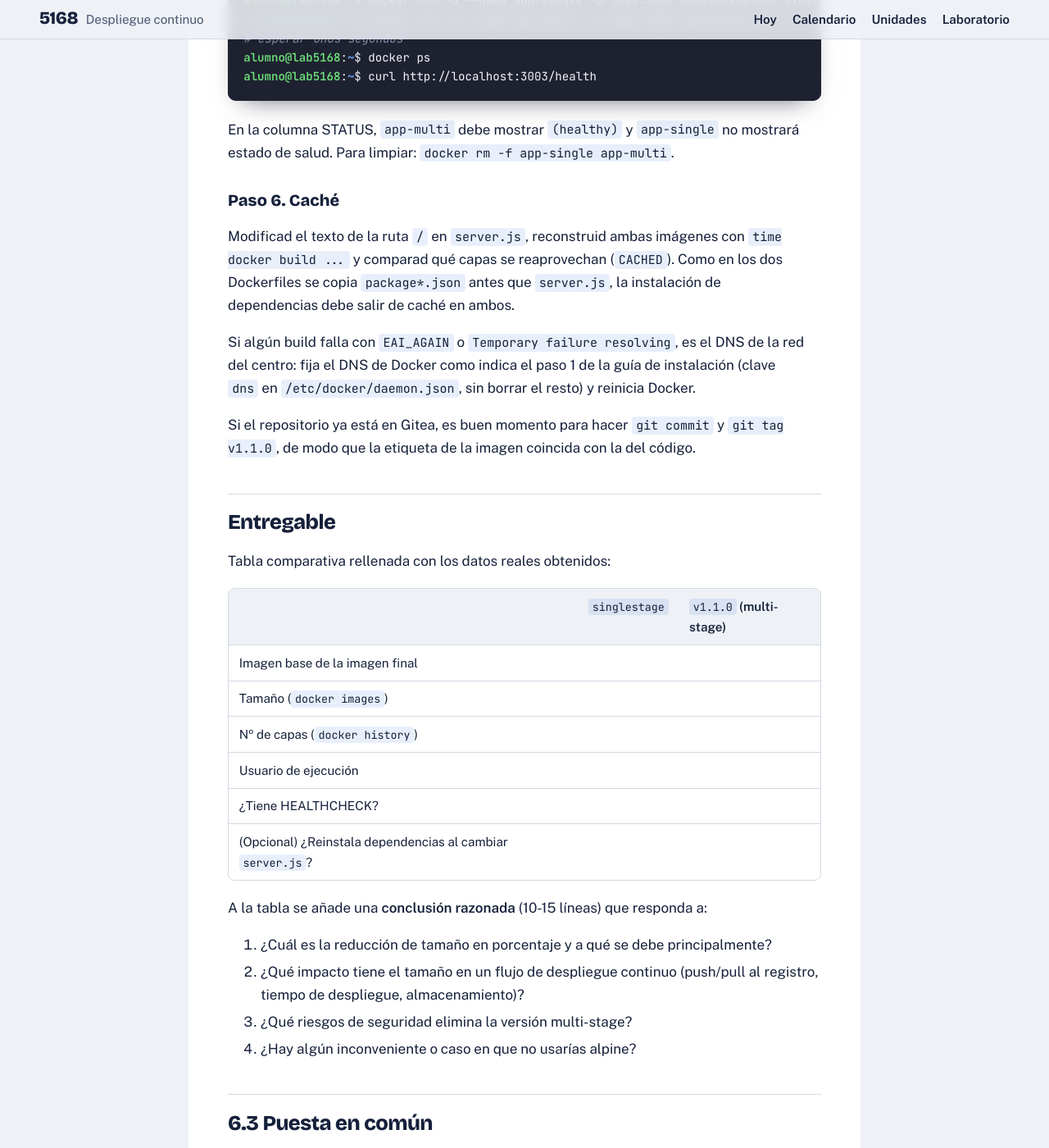
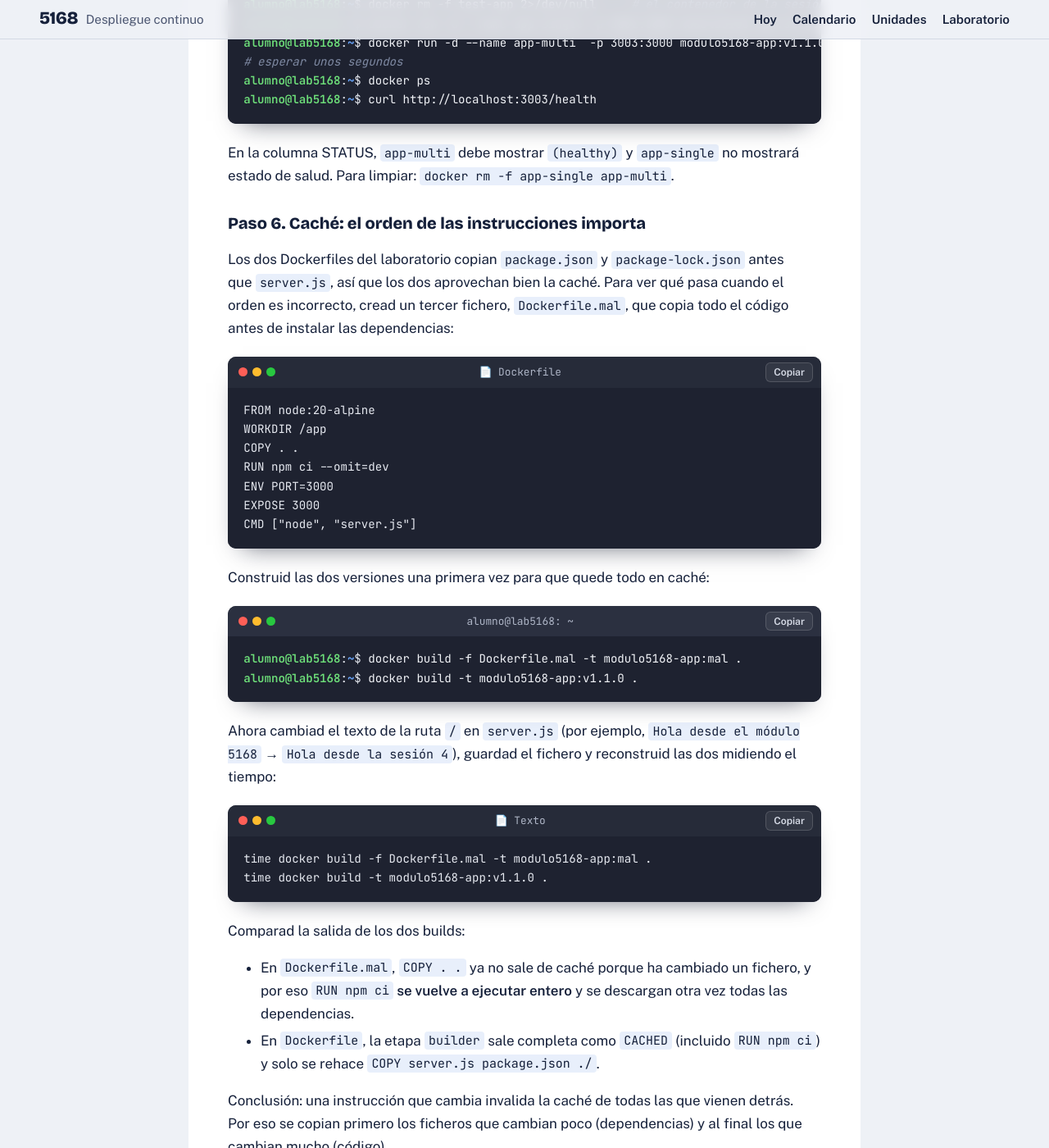
Before and after one commit to sergio79cs/modulo5168, a Jekyll site: the page built from ut01/sesion4.md, in a window 1280 px wide and 1400 px high, scrolled down 4312 px. Shown: the whole window at 82% size. Built offline with Jekyll 4.4.1, drawn with Linux system fonts in a browser that asks for light colours; our own code applies the rules of GitHub Pages for plain Markdown files; some of the changed text lies outside the part shown.

Commit message:
Sesión 4 (UT01): paso 6 compara la caché con un Dockerfile.mal
Los dos Dockerfiles del zip aprovechan igual la caché, así que el paso 6 no mostraba diferencias. Ahora se crea un Dockerfile.mal (COPY . . antes de npm ci) para ver cómo se reinstalan las dependencias al cambiar server.js. Añade una segunda tabla al entregable.

Co-Authored-By: Claude Opus 5.5 <noreply@anthropic.com>
Claude-Session: https://claude.ai/code/session_01Sh4Y8cSD3CdjHA22GNYgF6

````diff
--- a/ut01/sesion4.md
+++ b/ut01/sesion4.md
@@ -50,7 +50,7 @@ cd lab/app
 ls -la
 ```
 
-Debe contener `server.js`, `package.json`, `package-lock.json`, `.dockerignore`, `Dockerfile` (multi-stage) y `Dockerfile.singlestage`. Las dos versiones del Dockerfile ya vienen en el laboratorio: hoy no hay que escribir código, sino analizarlas y medirlas.
+Debe contener `server.js`, `package.json`, `package-lock.json`, `.dockerignore`, `Dockerfile` (multi-stage) y `Dockerfile.singlestage`. Las dos versiones del Dockerfile ya vienen en el laboratorio: hoy se trata sobre todo de analizarlas y medirlas (en el paso 6 crearéis un tercer Dockerfile para el experimento de caché).
 
 ### Paso 2. Analizar y construir la versión single-stage
 
@@ -134,9 +134,42 @@ curl http://localhost:3003/health
 
 En la columna STATUS, `app-multi` debe mostrar `(healthy)` y `app-single` no mostrará estado de salud. Para limpiar: `docker rm -f app-single app-multi`.
 
-### Paso 6. Caché
+### Paso 6. Caché: el orden de las instrucciones importa
 
-Modificad el texto de la ruta `/` en `server.js`, reconstruid ambas imágenes con `time docker build ...` y comparad qué capas se reaprovechan (`CACHED`). Como en los dos Dockerfiles se copia `package*.json` antes que `server.js`, la instalación de dependencias debe salir de caché en ambos.
+Los dos Dockerfiles del laboratorio copian `package.json` y `package-lock.json` antes que `server.js`, así que los dos aprovechan bien la caché. Para ver qué pasa cuando el orden es incorrecto, cread un tercer fichero, `Dockerfile.mal`, que copia todo el código antes de instalar las dependencias:
+
+```
+FROM node:20-alpine
+WORKDIR /app
+COPY . .
+RUN npm ci --omit=dev
+ENV PORT=3000
+EXPOSE 3000
+CMD ["node", "server.js"]
+```
+
+Construid las dos versiones una primera vez para que quede todo en caché:
+
+```
+docker build -f Dockerfile.mal -t modulo5168-app:mal .
+docker build -t modulo5168-app:v1.1.0 .
+```
+
+Ahora cambiad el texto de la ruta `/` en `server.js` (por ejemplo, `Hola desde el módulo 5168` → `Hola desde la sesión 4`), guardad el fichero y reconstruid las dos midiendo el tiempo:
+
+```
+time docker build -f Dockerfile.mal -t modulo5168-app:mal .
+time docker build -t modulo5168-app:v1.1.0 .
+```
+
+Comparad la salida de los dos builds:
+
+- En `Dockerfile.mal`, `COPY . .` ya no sale de caché porque ha cambiado un fichero, y por eso **`RUN npm ci` se vuelve a ejecutar entero** y se descargan otra vez todas las dependencias.
+- En `Dockerfile`, la etapa `builder` sale completa como `CACHED` (incluido `RUN npm ci`) y solo se rehace `COPY server.js package.json ./`.
+
+Conclusión: una instrucción que cambia invalida la caché de todas las que vienen detrás. Por eso se copian primero los ficheros que cambian poco (dependencias) y al final los que cambian mucho (código).
+
+Si todo os sale `CACHED` después de editar, comprobad que habéis guardado `server.js` y que estáis construyendo en la misma carpeta donde lo habéis editado.
 
 Si algún build falla con `EAI_AGAIN` o `Temporary failure resolving`, es el DNS de la red del centro: fija el DNS de Docker como indica el paso 1 de la guía de instalación (clave `dns` en `/etc/docker/daemon.json`, sin borrar el resto) y reinicia Docker.
 
@@ -153,7 +186,13 @@ Tabla comparativa rellenada con los datos reales obtenidos:
 | Nº de capas (`docker history`)                          |               |                        |
 | Usuario de ejecución                                    |               |                        |
 | ¿Tiene HEALTHCHECK?                                     |               |                        |
-| (Opcional) ¿Reinstala dependencias al cambiar `server.js`? |            |                        |
+
+Y una segunda tabla con el resultado del paso 6:
+
+|                                                  | `Dockerfile.mal` | `Dockerfile` (multi-stage) |
+|--------------------------------------------------|------------------|----------------------------|
+| ¿Se vuelve a ejecutar `npm ci` al cambiar `server.js`? |            |                            |
+| Tiempo del rebuild (`time`)                      |                  |                            |
 
 A la tabla se añade una **conclusión razonada** (10-15 líneas) que responda a:
 
````
